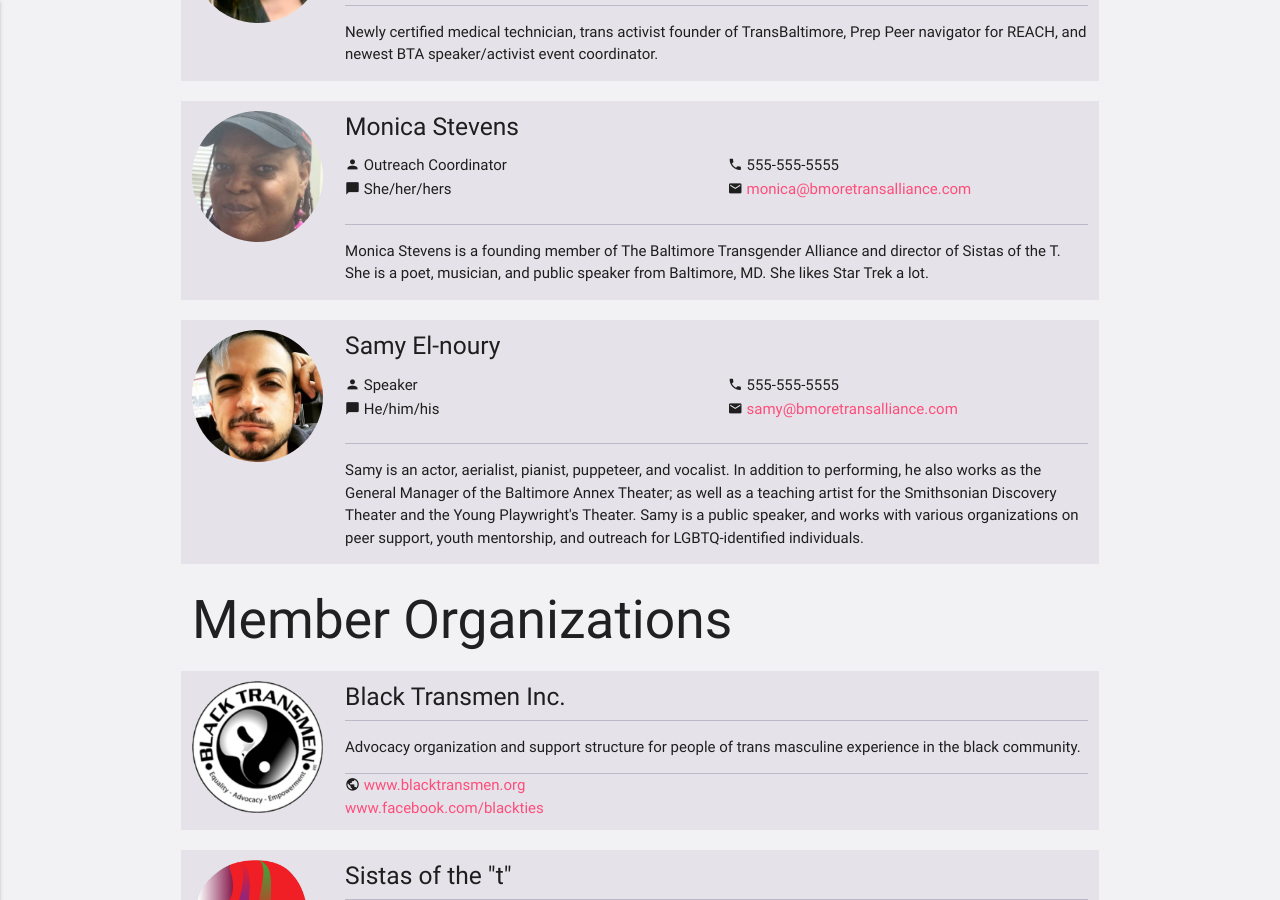
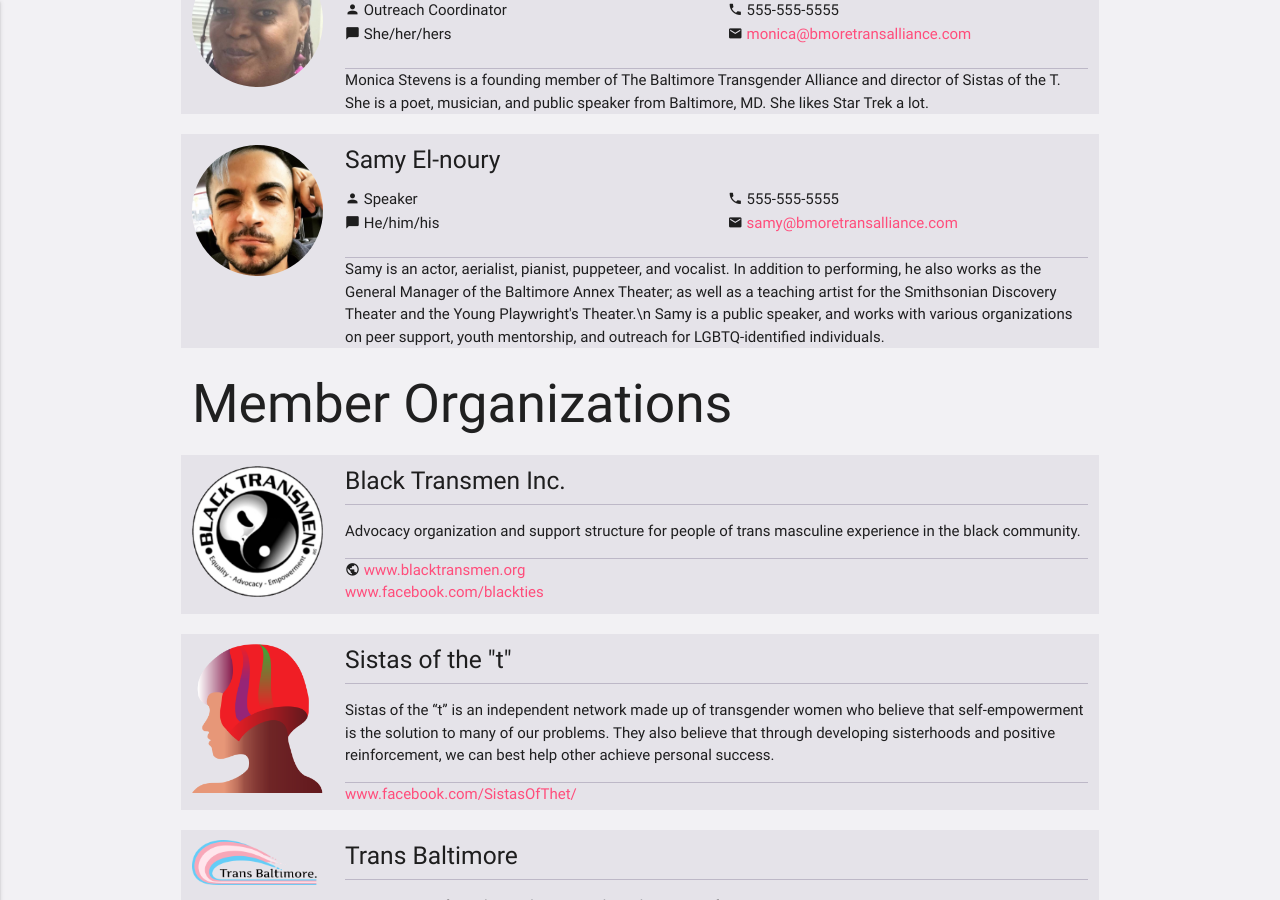
Before and after one commit to The-Baltimore-Transgender-Alliance/bta-site, a Jekyll site: the page built from team.html, in a window 1280 px wide and 900 px high, scrolled down 1764 px. Built offline with Jekyll 4.4.1, drawn with Linux system fonts in a browser that asks for light colours; nearby versions of some CDN libraries.

```diff
--- a/_data/people.yml
+++ b/_data/people.yml
@@ -64,5 +64,5 @@ samy:
   phone: 555-555-5555
   pronouns: He/him/his
   bio: |
-    Samy is an actor, aerialist, pianist, puppeteer, and vocalist. In addition to performing, he also works as the General Manager of the Baltimore Annex Theater; as well as a teaching artist for the Smithsonian Discovery Theater and the Young Playwright's Theater.
+    Samy is an actor, aerialist, pianist, puppeteer, and vocalist. In addition to performing, he also works as the General Manager of the Baltimore Annex Theater; as well as a teaching artist for the Smithsonian Discovery Theater and the Young Playwright's Theater.\n
     Samy is a public speaker, and works with various organizations on peer support, youth mentorship, and outreach for LGBTQ-identified individuals.
--- a/team.html
+++ b/team.html
@@ -31,7 +31,7 @@ Come talk with us about how we can work together to empower our community!
 					</div>
 				</div>
 				<div class="divider"></div>
-				<p class="my-description">{{ team_member.bio }}</p>
+				<div class="my-bio">{{ team_member.bio }}</div>
 			</div>
 		</div>
 {% endfor %}
```
Also changed, not shown: _posts/2017-08-22-welcome-to-jekyll.markdown (deleted, +0 -25 lines).
